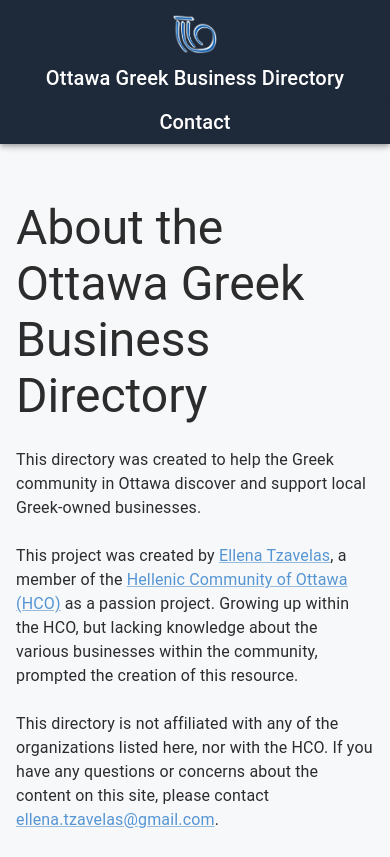
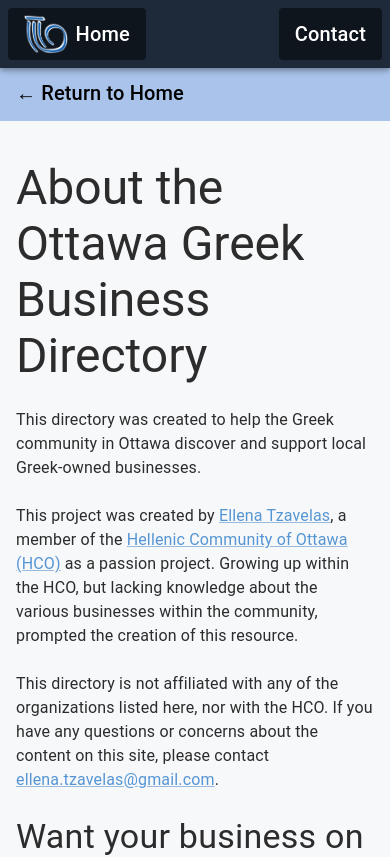
Before and after one commit to wakandacat/greek-business-directory, a React (Vite) app: page /contact in a window 390 px wide. Shown: the top 857 px of the page. Built offline with nearby package versions, Linux system fonts and the light colour scheme.

Commit message:
better businesspage structure, cleaner mobile navabr structure, gloabl hover transitions

```diff
--- a/src/App.tsx
+++ b/src/App.tsx
@@ -48,6 +48,32 @@
       textDecoration: 'none', //no underline for links
     },
   },
+  components: {
+    MuiCssBaseline: {
+      styleOverrides: {
+        'a, button, [role="button"], input, select, textarea': {
+          transition:
+            'color 200ms ease-in-out, background-color 200ms ease-in-out, border-color 200ms ease-in-out, opacity 200ms ease-in-out, box-shadow 200ms ease-in-out',
+        },
+      },
+    },
+    MuiButtonBase: {
+      styleOverrides: {
+        root: {
+          transition:
+            'color 200ms ease-in-out, background-color 200ms ease-in-out, border-color 200ms ease-in-out, opacity 200ms ease-in-out, box-shadow 200ms ease-in-out !important',
+        },
+      },
+    },
+    MuiCard: {
+      styleOverrides: {
+        root: {
+          transition:
+            'box-shadow 200ms ease-in-out, transform 200ms ease-in-out',
+        },
+      },
+    },
+  },
   breakpoints: {
     values: {
       xs: 0,
--- a/src/components/BusinessCard.tsx
+++ b/src/components/BusinessCard.tsx
@@ -53,7 +53,7 @@
 
   return (
     <Box sx={{ minWidth: 250, maxWidth: 350 }}>
-      <Card sx={{ border: '2px solid black' }}>
+      <Card sx={{ border: '2px solid black', borderRadius: 2 }}>
         <CardMedia
           component="img"
           alt="business logo"
@@ -62,7 +62,11 @@
           sx={{ objectFit: 'cover' }}
         />
         <CardContent>
-          <Typography variant="h5" component="p" sx={{ fontWeight: 700 }}>
+          <Typography
+            variant="h5"
+            component="p"
+            sx={{ fontWeight: 700, color: 'primary.main' }}
+          >
             {highlight(props.name, props.searchTerm || '')}
           </Typography>
           <Box sx={{ display: 'flex', flexWrap: 'wrap', gap: 1, py: 1 }}>
--- a/src/components/ContactForm.tsx
+++ b/src/components/ContactForm.tsx
@@ -372,7 +372,7 @@
         />
       </Box> */}
 
-      <Box>
+      <Box sx={{ gridColumn: { xs: 'span 1', md: 'span 2' } }}>
         <InputLabel id="businessDesc" sx={{ color: 'text.primary' }}>
           Business Description *
         </InputLabel>
--- a/src/components/Navbar.tsx
+++ b/src/components/Navbar.tsx
@@ -4,17 +4,21 @@
 function Navbar() {
   return (
     <AppBar color="secondary" sx={{ display: 'relative' }}>
-      <Box
+      {/* <Box
         sx={{
           justifyContent: 'space-between',
           display: 'flex',
-          flexDirection: { xs: 'column', md: 'row' },
+          flexDirection: 'row',
         }}
-      >
+      > */}
       <Box
         sx={{
           display: 'flex',
-            flexDirection: { xs: 'column', md: 'row' },
+          flexDirection: 'row',
+          px: 1,
+          py: 1,
+          gap: 2,
+          justifyContent: { xs: 'space-between', md: 'start' },
         }}
       >
         {/* <Box
@@ -26,11 +30,18 @@
           color="secondary"
           component={Link}
           to={'/'}
-            sx={{ display: 'flex', flexDirection: { xs: 'column', md: 'row' } }}
+          sx={{
+            display: 'flex',
+            flexDirection: 'row',
+            backgroundColor: 'secondary.dark',
+            '&:hover': {
+              backgroundColor: 'secondary.light',
+              color: 'black',
+            },
+          }}
         >
           <Box
             sx={{
-                p: 1,
               pr: 1,
               display: 'flex',
               justifyContent: 'center',
@@ -44,8 +55,19 @@
               height="40"
             />
           </Box>
-            <Typography variant="h6" component="p">
+          <Typography
+            variant="h6"
+            component="p"
+            sx={{ display: { xs: 'none', md: 'block' } }}
+          >
             Ottawa Greek Business Directory
+          </Typography>
+          <Typography
+            variant="h6"
+            component="p"
+            sx={{ display: { xs: 'block', md: 'none' } }}
+          >
+            Home
           </Typography>
         </Button>
         {/* </Box> */}
@@ -56,6 +78,13 @@
           component={Link}
           to={'/contact'}
           disableElevation
+          sx={{
+            backgroundColor: 'secondary.dark',
+            '&:hover': {
+              backgroundColor: 'secondary.light',
+              color: 'black',
+            },
+          }}
         >
           <Typography variant="h6" component="p">
             Contact
@@ -67,7 +96,7 @@
             Language
           </Typography>
         </Button> */}
-      </Box>
+      {/* </Box> */}
     </AppBar>
   );
 }
--- a/src/pages/Contact.tsx
+++ b/src/pages/Contact.tsx
@@ -1,14 +1,31 @@
-import { Container, Typography, Link as MuiLink } from '@mui/material';
+import { Container, Typography, Link as MuiLink, Toolbar } from '@mui/material';
+import { Link } from 'react-router-dom';
 import ContactForm from '../components/ContactForm';
 
 function Contact() {
   return (
+    <>
+      {/* return to home button */}
+      <Toolbar
+        sx={{
+          backgroundColor: 'secondary.light',
+          width: '100%',
+          position: 'relative',
+          top: 65,
+        }}
+      >
+        <Link to={'/'} style={{ color: 'black', textDecoration: 'none' }}>
+          <Typography variant="h6" component="p">
+            ← Return to Home
+          </Typography>
+        </Link>
+      </Toolbar>
       <Container
         sx={{
           display: 'flex',
           flexDirection: 'column',
           pb: 5,
-        pt: { xs: 22, md: 10 },
+          pt: 10,
         }}
       >
         <Typography variant="h3" component="h1" sx={{ py: 3 }}>
@@ -41,12 +58,12 @@
             Hellenic Community of Ottawa (HCO)
           </MuiLink>{' '}
           as a passion project. Growing up within the HCO, but lacking knowledge
-        about the various businesses within the community, prompted the creation
-        of this resource. <br />
+          about the various businesses within the community, prompted the
+          creation of this resource. <br />
           <br />
           This directory is not affiliated with any of the organizations listed
-        here, nor with the HCO. If you have any questions or concerns about the
-        content on this site, please contact{' '}
+          here, nor with the HCO. If you have any questions or concerns about
+          the content on this site, please contact{' '}
           <MuiLink
             target="_blank"
             rel="noopener noreferrer"
@@ -68,6 +85,7 @@
         </Typography>
         <ContactForm />
       </Container>
+    </>
   );
 }
 
--- a/src/pages/Homepage.tsx
+++ b/src/pages/Homepage.tsx
@@ -17,7 +17,9 @@
   const [entriesPerPage, setEntriesPerPage] = useState<ResultsPerPage>(9);
   const [page, setPage] = useState<number>(1);
 
-  useEffect(() => { setPage(1); }, [entriesPerPage]);
+  useEffect(() => {
+    setPage(1);
+  }, [entriesPerPage]);
 
   //user's position
   const [userLocation, setUserLocation] = useState<{
@@ -166,7 +168,8 @@
   //--------------------------end of reference-------------------------
 
   //calculate the businesses to render based on the pagination
-  const effectivePerPage = entriesPerPage === 'All' ? sortedBusinesses.length : entriesPerPage;
+  const effectivePerPage =
+    entriesPerPage === 'All' ? sortedBusinesses.length : entriesPerPage;
   const startIndex = (page - 1) * effectivePerPage;
   const endIndex = startIndex + effectivePerPage;
   const currentPageBusinesses = sortedBusinesses.slice(startIndex, endIndex);
@@ -177,7 +180,7 @@
         display: 'flex',
         flexDirection: 'column',
         pb: 5,
-        pt: { xs: 22, md: 10 },
+        pt: 10,
       }}
     >
       <Typography variant="h3" component="h1" sx={{ py: 3 }}>
```
Also changed, not shown: src/pages/Businesspage.tsx (+58 -86 lines). Lines whose indentation alone changed are shown as unchanged.
